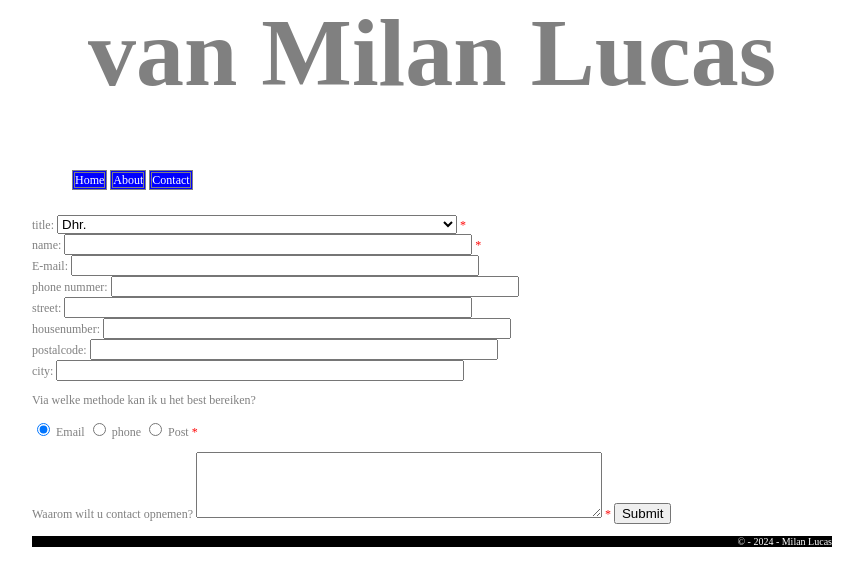
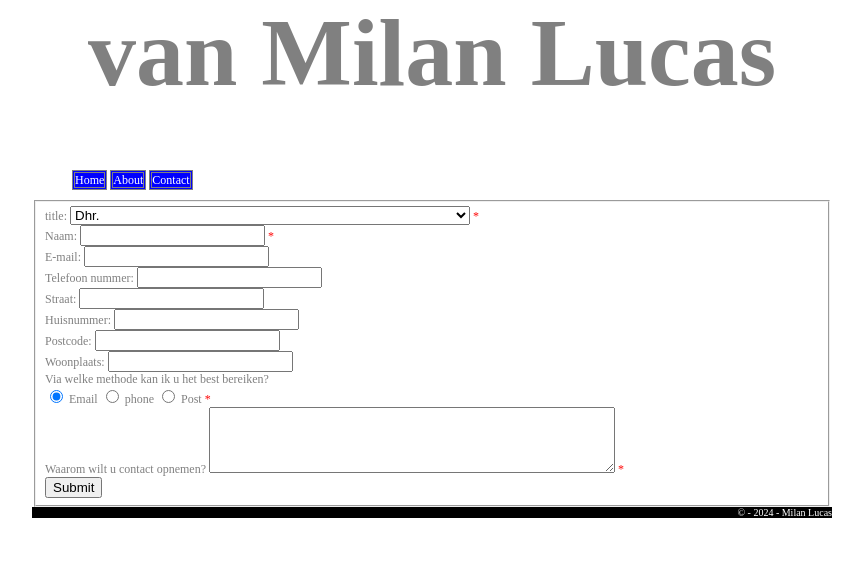
Before and after one commit to JeroenHeemskerk/educom-webshop-database-1708004726, a PHP site: page /contact.php in a window 1280 px wide. Shown: the part 178-764 px from the top of the page, without its empty margins (208-1071 px from the left). Run offline with PHP 8.4, Linux system fonts and the light colour scheme.

Commit message:
Fieldset voor formulier #15

```diff
--- a/contact.php
+++ b/contact.php
@@ -51,61 +51,80 @@ function dataPresent($data, $err) {
 <?php if (!$valid) { /* Show the next part only when $valid is false */ ?>
 
 <form class="contact" method="POST" action="contact.php"">
-<p class="persoon">
-<label for="title">title:</label><br>
+<fieldset class="persoon">
+<div>
+<label for="title">title:</label>
 <select id="title" name="title">
   <option value="dhr">Dhr.</option>
   <option value="mvr">Mvr.</option>
   <option value="anders">Anders</option>
 </select>
   <span class="error">* <?php echo $titleErr; ?></span>
-<br>
-  <label for="name"> name:</label><br>
+</div>
+<div>
+  <label for="name"> Naam:</label>
 	<input type="text" name="name" value="<?php echo $name; ?>" id="name">
 	<span class="error">* <?php echo $nameErr; ?></span>
-  <label for="email">E-mail:</label><br>
+</div>
+<div>
+  <label for="email">E-mail:</label>
     <input type="text" name="email" value="<?php echo $email; ?>" id="email">
 	<span class="error"> <?php echo $emailErr; ?></span>
-  <label for="phonenumber">phone nummer:</label><br>
+</div>
+<div>
+  <label for="phonenumber">Telefoon nummer:</label>
 	<input type="text" name="phonenumber" value="<?php echo $phonenumber; ?>" id="phonenumber">
 	<span class="error"> <?php echo $phoneErr; ?></span>
-  <label for="street">street:</label><br>
+</div>
+<div>
+  <label for="street">Straat:</label>
 	<input type="text" name="street" value="<?php echo $street; ?>" id="street">
 	<span class="error"> <?php echo $streetErr; ?></span>
-  <label for="housenumber">housenumber:</label><br>
+</div>
+<div>
+  <label for="housenumber">Huisnummer:</label>
 	<input type="text" name="housenumber" value="<?php echo $housenumber; ?>" id="housenumber">
 	<span class="error"> <?php echo $housenumberErr; ?></span>
-  <label for="postalcode">postalcode:</label><br>
+</div>
+<div>
+  <label for="postalcode">Postcode:</label>
 	<input type="text" name="postalcode" value="<?php echo $postalcode; ?>" id="postalcode">
 	<span class="error"> <?php echo $postalcodeErr; ?></span>
-  <label for="city">city:</label><br>
+</div>
+<div>
+  <label for="city">Woonplaats:</label>
 	<input type="text" name="city" value="<?php echo $city; ?>" id="city">
-	<span class="error"> <?php echo $cityErr; ?></span
-</p>
+	<span class="error"> <?php echo $cityErr; ?></span>
+</div>
+
 	<!-- Voorkeur communication -->
-<p> Via welke methode kan ik u het best bereiken?</p>
+<div> Via welke methode kan ik u het best bereiken?</div>
 
-<p class = "bereik">
   <!-- this check is a wip -->
+ <div>
   <input type="radio" name="communication" value="email" checked="<?php if ($communication = "email") ?>" >
-  <label for="email">Email</label><br>
+  <label for="email">Email</label>
   <input type="radio" name="communication" value="phone">
-  <label for="phone">phone</label><br>
+  <label for="phone">phone</label>
   <input type="radio" name="communication" value="post">
   <label for="post">Post</label>
   <span class="error">* <?php echo $communicationErr; ?></span>
-  <br>
+ </div>
 
 
-<p class = "contact>
+
+
 	<!-- reden van contact -->
+<div>
   <label for="message">Waarom wilt u contact opnemen?</label>
-  <br>
+
 	<textarea id="message" name="message" rows="4" cols="50" placeholder="<?php echo $message; ?>" ></textarea>
 	<span class="error">* <?php echo $messageErr; ?></span>
-  <br>
+</div>
+<div>
   <input type="submit" value="Submit">
-
+</div>
+  </fieldset>
 </form>
 
 <?php } else { /* Show the next part only when $valid is true */ ?>
```
